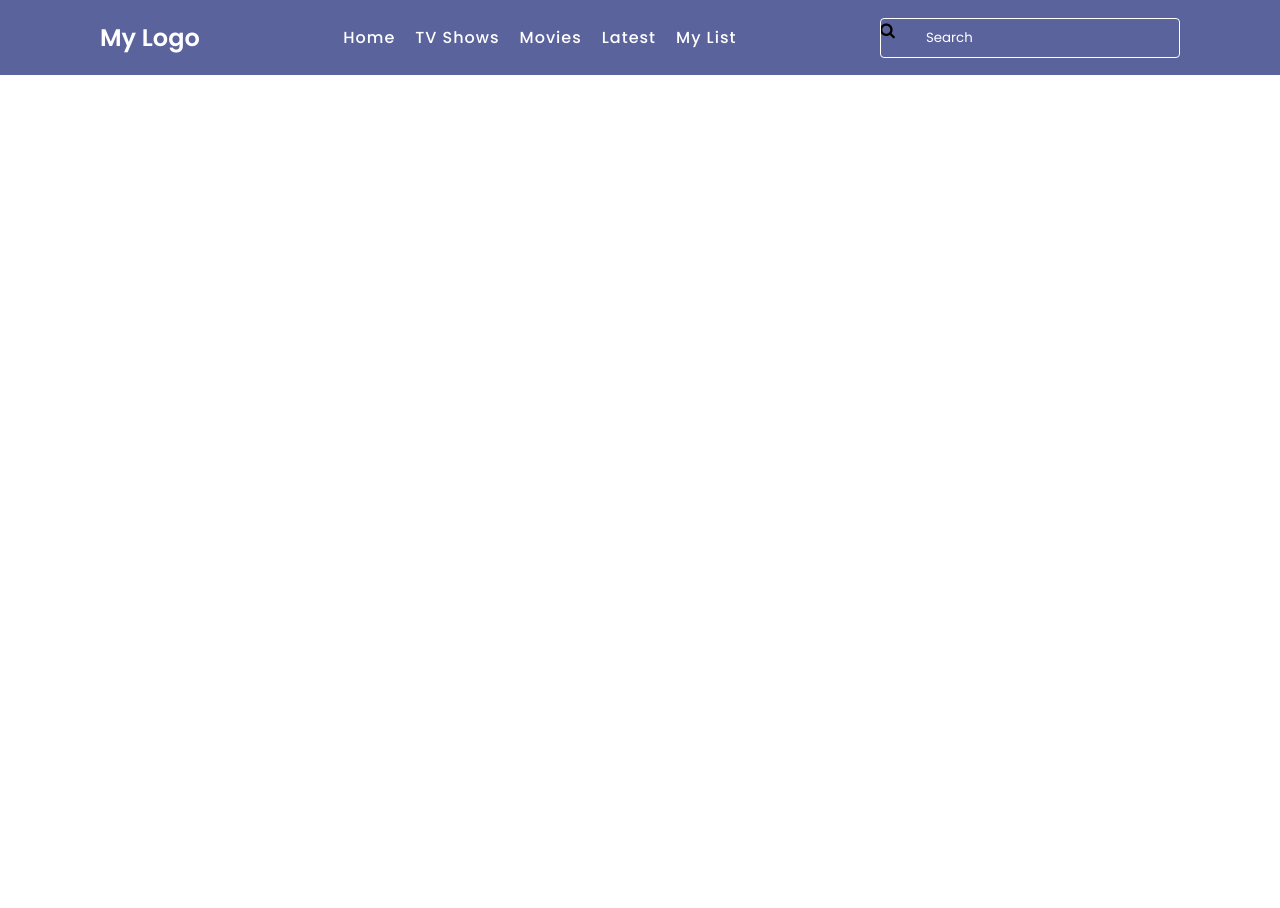
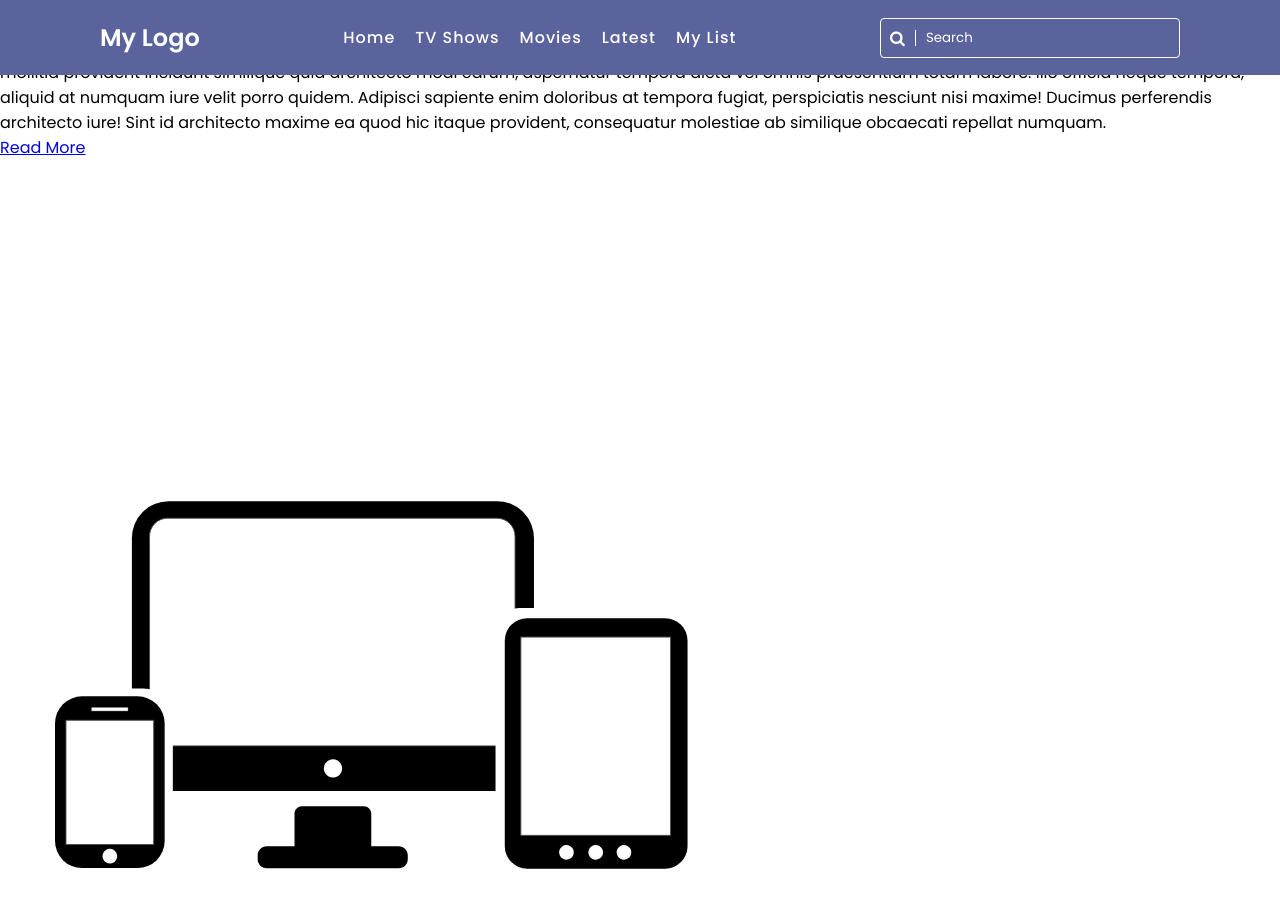
Before and after one commit to ha1duk/blue_tamplate, a plain HTML site: page index.html in a window 1280 px wide. Before the commit the page ends 800 px from the top, so only its background shows below. Drawn offline with Linux system fonts and the light colour scheme.

Commit message:
add html, css

```diff
--- a/index.html
+++ b/index.html
@@ -23,5 +23,13 @@
         <i class="fa fa-search" aria-hidden="true"></i>
        </div>
     </header>
+    <div class="banner">
+        <div class="content">
+            <h2>Responsive Header Desighn</h2>
+            <p>Lorem ipsum dolor sit amet consectetur adipisicing elit. Id, ipsam illo! Voluptates eveniet illo itaque ipsa doloremque corporis impedit laudantium veritatis atque mollitia provident incidunt similique quia architecto modi earum, aspernatur tempora dicta vel omnis praesentium totam labore. Illo officia neque tempora, aliquid at numquam iure velit porro quidem. Adipisci sapiente enim doloribus at tempora fugiat, perspiciatis nesciunt nisi maxime! Ducimus perferendis architecto iure! Sint id architecto maxime ea quod hic itaque provident, consequatur molestiae ab similique obcaecati repellat numquam.</p>
+            <a href="#">Read More</a>
+        </div>
+        <img src="image.svg" alt="">
+    </div>
 </body>
 </html>
--- a/style.css
+++ b/style.css
@@ -76,3 +76,16 @@ header .search input::placeholder
 {
     color: #fff;
 }
+
+header .search .fa-search
+{
+    position: absolute;
+    top: 50%;
+    transform: translateY(-50%);
+    left: 10px;
+    color: white;
+    border-right: 1px solid #fff;
+    padding-right: 10px;
+
+
+}
```
Also changed, not shown: image.svg (added).
